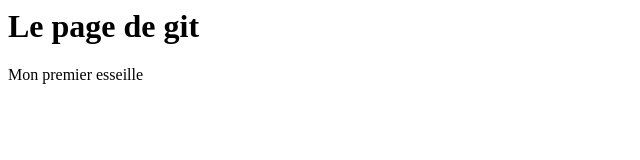
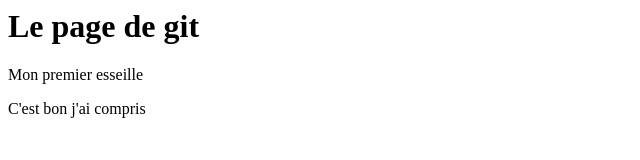
Before and after one commit to Daouda96/Iscae, a plain HTML site: page index.html in a window 1280 px wide. Shown: the whole page, without its empty margins (0-640 px from the left). Drawn offline with Linux system fonts and the light colour scheme.

Commit message:
Une nouvel modification de l'index'

```diff
--- a/index.html
+++ b/index.html
@@ -5,5 +5,6 @@
 <body>
 	<h1>Le page de git</h1>
 	<p>Mon premier esseille</p>
+C'est bon j'ai compris
 </body>
 </html>
```
